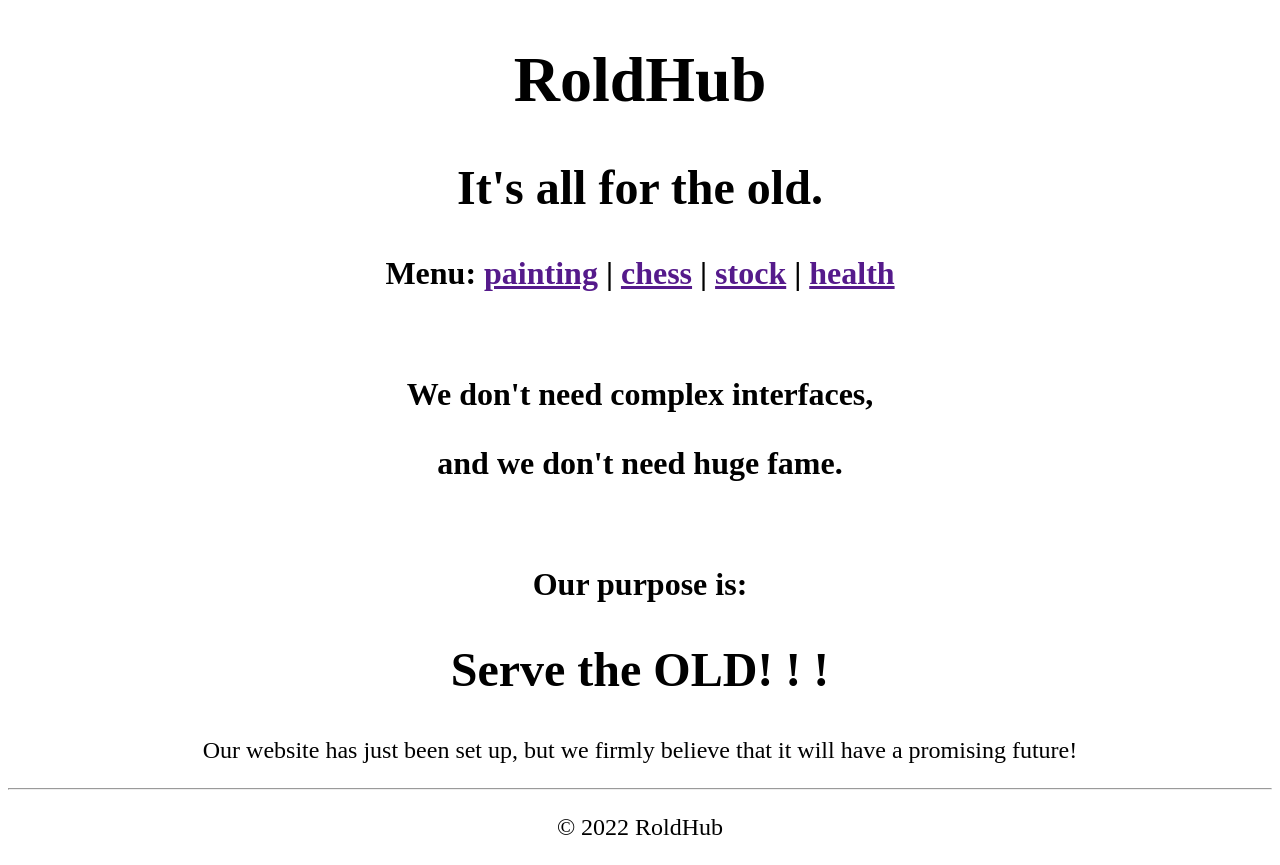
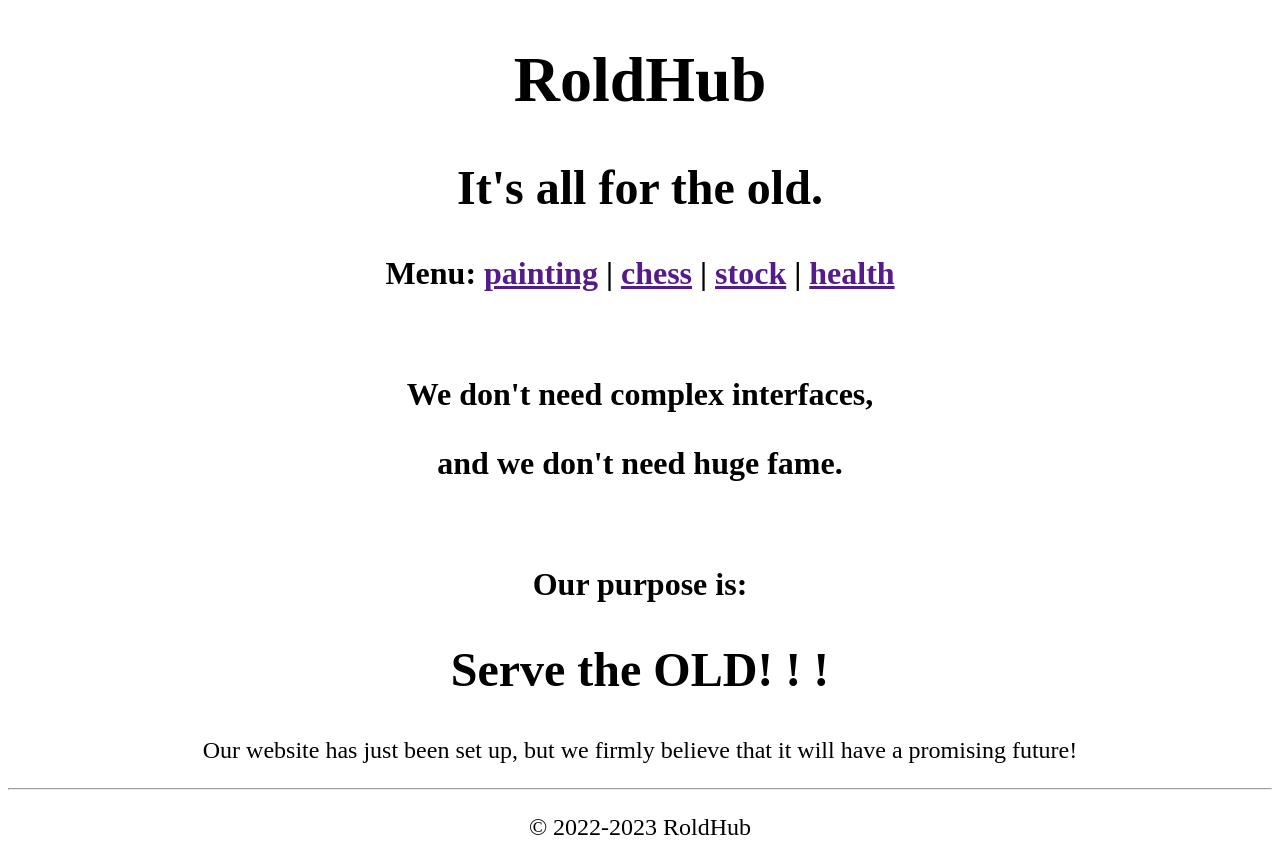
Before and after one commit to RoldHub/temp-website, a plain HTML site: page index.html in a window 1280 px wide. Drawn offline with Linux system fonts and the light colour scheme.

Commit message:
更新日期

```diff
--- a/index.html
+++ b/index.html
@@ -65,6 +65,6 @@
 
     <hr />
 
-    <p>© 2022 RoldHub</p>
+    <p>© 2022-2023 RoldHub</p>
   </body>
 </html>
```
